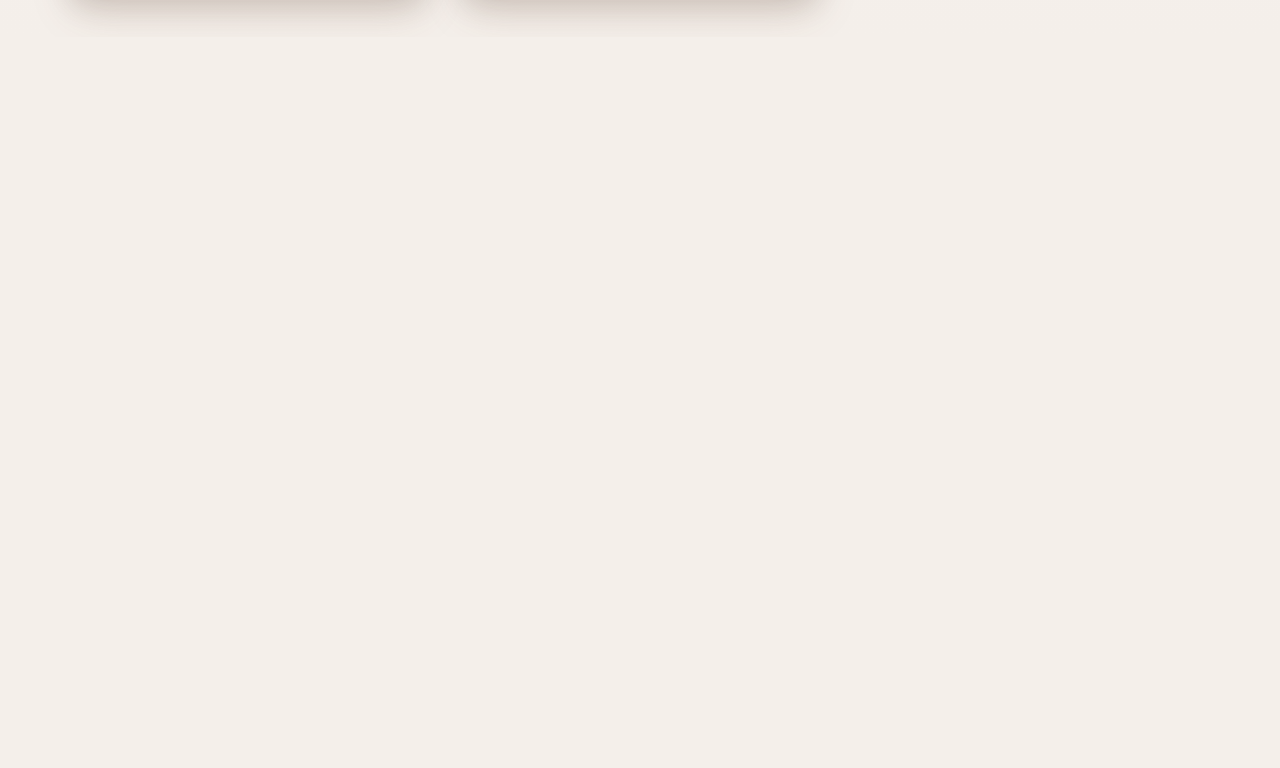
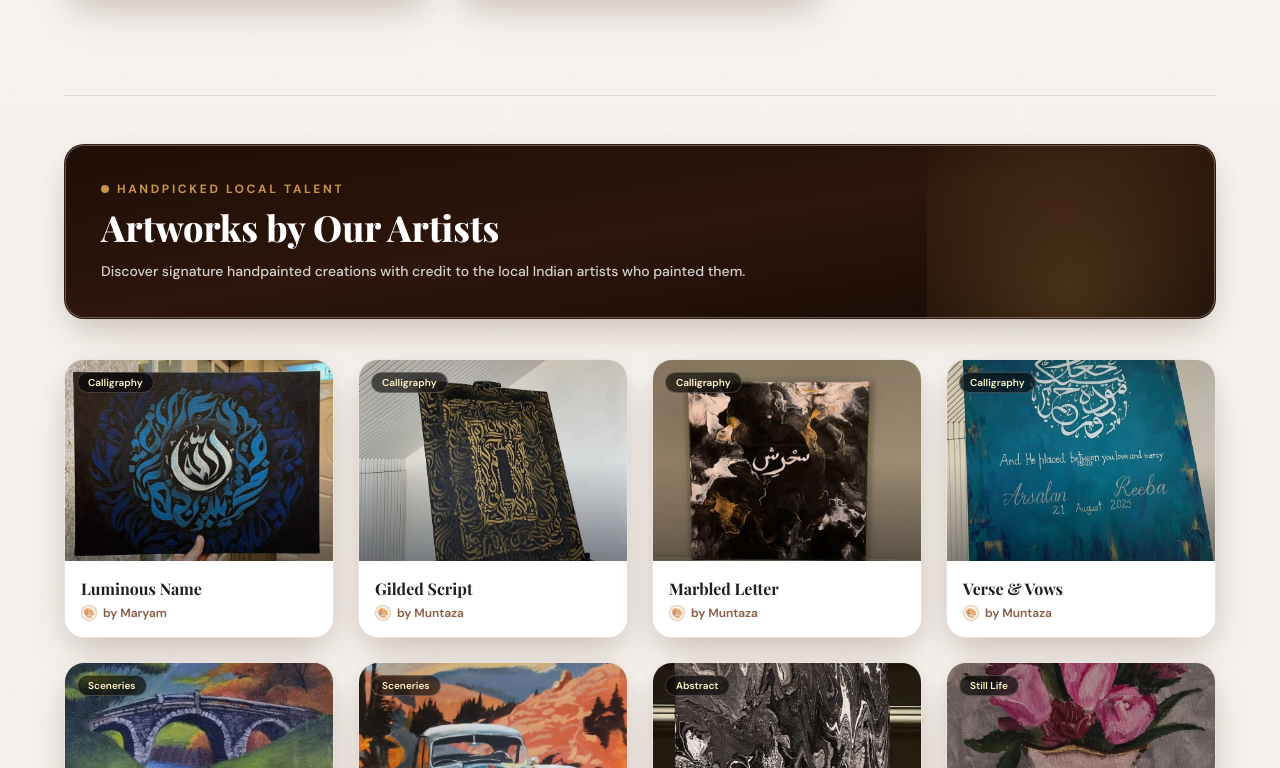
Before and after one commit to artlorcoin-tech/artlor, a React (Vite) app: page /gallery in a window 1280 px wide. Shown: the part 1612-2380 px from the top of the page. Before the commit the page ends 1649 px from the top, so only its background shows below. Built offline with nearby package versions, Linux system fonts and the light colour scheme; no server answers; a web font is replaced by a local one.

Commit message:
Add dedicated Artworks by Our Artists section to Gallery

```diff
--- a/src/components/GalleryReferenceModal.jsx
+++ b/src/components/GalleryReferenceModal.jsx
@@ -95,10 +95,15 @@ export default function GalleryReferenceModal({ painting, references = [], onClo
                   <span className="rounded-full bg-[rgba(201,147,74,0.15)] px-3 py-1 font-body text-[11px] font-medium text-[#c9934a] border border-[#c9934a]/30">
                     {painting.style}
                   </span>
+                  {painting.artist && (
+                    <span className="font-body text-xs text-white/50">
+                      by {painting.artist}
+                    </span>
+                  )}
                 </div>
 
                 <h2 className="font-display text-2xl sm:text-3xl text-white">
-                  {painting.style || 'Artwork'}
+                  {painting.title || painting.style || 'Artwork'}
                 </h2>
 
 
--- a/src/pages/Gallery.jsx
+++ b/src/pages/Gallery.jsx
@@ -281,6 +281,117 @@ function Gallery() {
             )
           })}
         </div>
+
+        {/* Artworks by Our Artists Section */}
+        <section className="mt-16 sm:mt-24 border-t border-[rgba(122,74,46,0.15)] pt-12">
+          <article className="art-frame-shadow relative overflow-hidden rounded-[32px] bg-gradient-to-br from-[#1f0e07] via-[#2d160b] to-[#170a05] p-6 text-white sm:p-9 shadow-[0_20px_50px_rgba(31,31,31,0.25)] mb-10 border border-[var(--brand-gold)]/25">
+            <div className="absolute top-0 right-0 w-72 h-72 bg-radial from-[var(--brand-gold)]/25 to-transparent pointer-events-none" />
+            <div className="flex items-center gap-2 mb-2">
+              <span className="h-2 w-2 rounded-full bg-[var(--brand-gold)] animate-pulse" />
+              <p className="font-body text-xs font-bold uppercase tracking-[0.22em] text-[var(--brand-gold)]">
+                Handpicked Local Talent
+              </p>
+            </div>
+            <h2 className="font-display text-2xl font-extrabold leading-tight sm:text-3xl lg:text-4xl text-white">
+              Artworks by Our Artists
+            </h2>
+            <p className="mt-2.5 max-w-2xl font-body text-sm font-medium text-white/80 leading-relaxed">
+              Discover signature handpainted creations with credit to the local Indian artists who painted them.
+            </p>
+          </article>
+
+          <div className="grid grid-cols-1 gap-6 sm:grid-cols-2 lg:grid-cols-4">
+            {paintingsData.map((painting, index) => {
+              const itemRefs = references.filter((r) => String(r.painting_id) === String(painting.id))
+              const refCount = itemRefs.length
+
+              return (
+                <motion.article
+                  key={`artist-section-${painting.id}`}
+                  initial={prefersReducedMotion ? false : { opacity: 0, y: 20 }}
+                  whileInView={prefersReducedMotion ? {} : { opacity: 1, y: 0 }}
+                  viewport={{ once: true }}
+                  transition={{ duration: 0.32, delay: index * 0.04, ease: [0.4, 0, 0.2, 1] }}
+                  className="art-frame-shadow group relative overflow-hidden rounded-[24px] bg-white cursor-pointer border border-[rgba(122,74,46,0.12)] hover:border-[var(--brand-gold)]/50 transition-all duration-300 flex flex-col justify-between"
+                  onClick={() => setSelectedPaintingForModal(painting)}
+                >
+                  <div className="relative overflow-hidden">
+                    <img
+                      src={publicUrl(painting.image)}
+                      alt={`${painting.title || painting.style} by ${painting.artist}`}
+                      className="aspect-[4/3] w-full object-cover transition-transform duration-500 group-hover:scale-105"
+                      loading="lazy"
+                      decoding="async"
+                    />
+                    <div className="absolute inset-0 bg-gradient-to-t from-black/60 via-transparent to-black/10 opacity-70 transition-opacity duration-300 group-hover:opacity-90" />
+
+                    {/* Niche Badge */}
+                    <span className="absolute top-3 left-3 rounded-full border border-white/20 bg-black/60 px-2.5 py-0.5 font-body text-[10px] font-semibold text-amber-100 backdrop-blur-md">
+                      {painting.style}
+                    </span>
+
+                    {/* Reference Count Badge */}
+                    {refCount > 0 && (
+                      <span className="absolute top-3 right-3 flex items-center gap-1 rounded-full border border-[var(--brand-gold)]/40 bg-black/65 px-2.5 py-0.5 font-body text-[10px] font-bold text-amber-200 backdrop-blur-md">
+                        <ImageIcon className="h-3 w-3 text-[var(--brand-gold)]" />
+                        {refCount}
+                      </span>
+                    )}
+
+                    {/* Quick Action Overlay */}
+                    <div className="pointer-events-auto absolute inset-x-0 bottom-0 p-3 opacity-100 transition duration-300 sm:pointer-events-none sm:opacity-0 sm:group-hover:pointer-events-auto sm:group-hover:opacity-100">
+                      <div className="flex gap-2 rounded-2xl border border-white/30 bg-black/50 p-2 backdrop-blur-md">
+                        <button
+                          type="button"
+                          onClick={(e) => {
+                            e.stopPropagation()
+                            setSelectedPaintingForModal(painting)
+                          }}
+                          className="flex-1 rounded-xl border border-white/20 bg-white/10 py-1.5 text-[11px] font-semibold text-white hover:bg-white/25 transition"
+                        >
+                          Inspect
+                        </button>
+                        <button
+                          type="button"
+                          onClick={(e) => {
+                            e.stopPropagation()
+                            navigate('/quick-order', { state: { painting } })
+                          }}
+                          className="pill-btn pill-btn-primary flex-1 py-1.5 text-[11px] font-bold shadow-md"
+                        >
+                          Order
+                        </button>
+                      </div>
+                    </div>
+                  </div>
+
+                  <div className="p-4 bg-white flex flex-col justify-between flex-1">
+                    <div>
+                      <h3 className="font-display text-[var(--brand-dark)] text-base font-bold line-clamp-1">
+                        {painting.title || painting.style}
+                      </h3>
+                      <div className="mt-1 flex items-center gap-1.5 text-[var(--brand-brown)]/90 font-body text-xs font-semibold">
+                        <span className="inline-flex items-center justify-center h-4 w-4 rounded-full bg-[var(--brand-cream)] border border-[var(--brand-gold)]/40 text-[9px]">
+                          🎨
+                        </span>
+                        <span>by {painting.artist || 'Artlor Artist'}</span>
+                      </div>
+                    </div>
+
+                    {refCount > 0 && (
+                      <div className="mt-3 pt-2 border-t border-[rgba(122,74,46,0.08)] flex justify-between items-center text-[10px] font-body text-[var(--brand-brown)]/70">
+                        <span>Customer Photos</span>
+                        <span className="font-bold text-[var(--brand-dark)] bg-[var(--brand-cream)] px-2 py-0.5 rounded-full border border-[var(--brand-gold)]/30">
+                          {refCount} photos
+                        </span>
+                      </div>
+                    )}
+                  </div>
+                </motion.article>
+              )
+            })}
+          </div>
+        </section>
       </section>
 
       {/* Reference & Artwork Lightbox Modal */}
```
